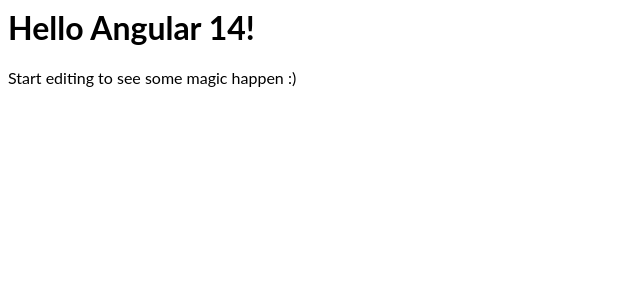
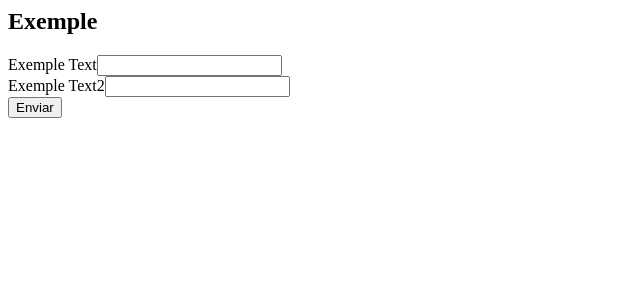
Before and after one commit to tarikleite/projetoAngular1, an Angular app: page / in a window 1280 px wide. Shown: the top 300 px of the page, without its empty margins (0-640 px from the left). Built offline with nearby package versions, Linux system fonts and the light colour scheme.

Commit message:
formulario e feito dentro do arquivo app.component.html

```diff
--- a/src/app/app.component.html
+++ b/src/app/app.component.html
@@ -1,4 +1,15 @@
-<hello name="{{ name }}"></hello>
-<p>
-  Start editing to see some magic happen :)
-</p>
+<form>
+<h2>Exemple</h2>
+  <div>
+    <label for="palavra">Exemple Text</label>
+    <input type="text" id="palavra">
+  </div>
+
+  <div>
+  <label for="palavra2">Exemple Text2</label>
+  <input type="text" id="palavra2">
+</div>
+
+<button>Enviar</button>
+
+</form>
```
